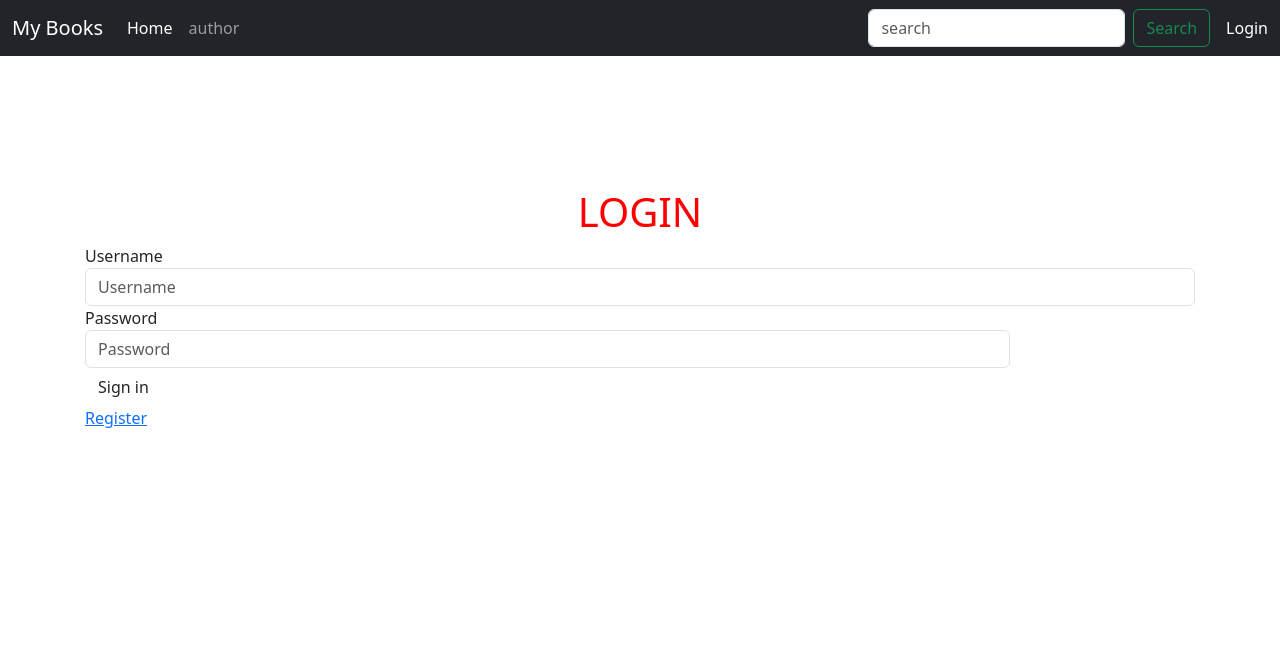
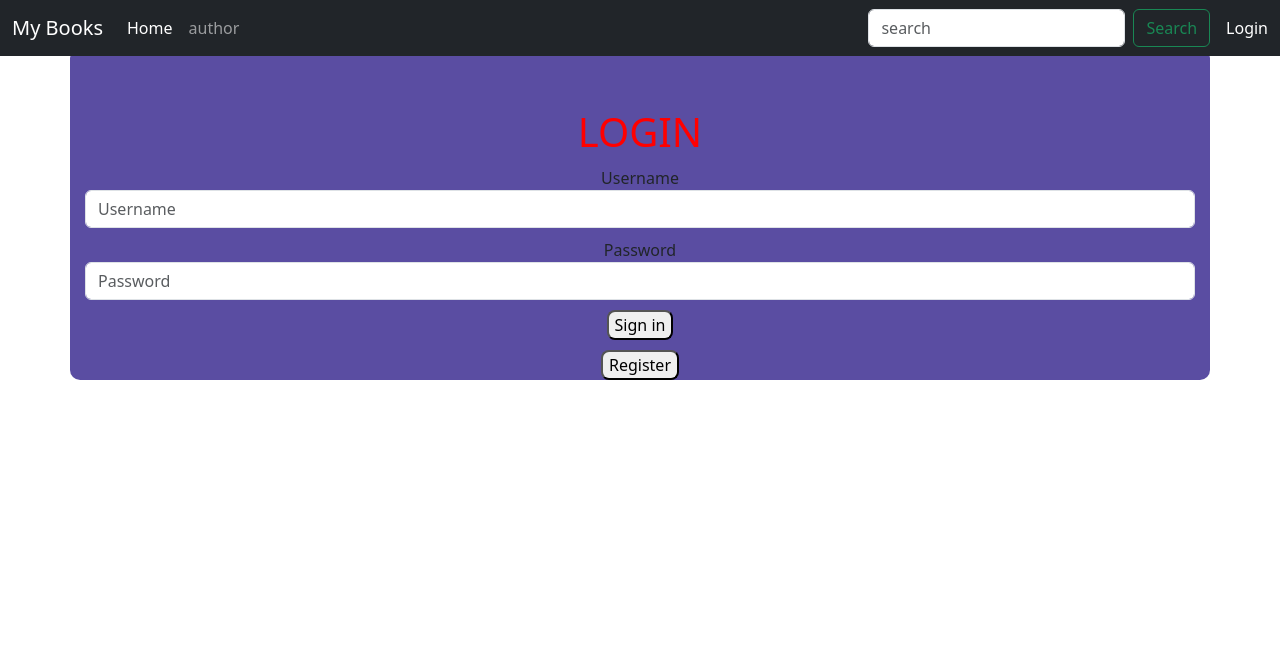
Before and after one commit to Erwanmanach/tuto-flask, a Flask app: page /login/ in a window 1280 px wide. Shown: the top 670 px of the page. Run offline with Flask 2, Linux system fonts and the light colour scheme; some libraries are stand-ins or nearby versions.

Commit message:
refonte connexion et home.css #11

```diff
--- a/tuto/static/home.css
+++ b/tuto/static/home.css
@@ -10,7 +10,7 @@ div.sample{
 }
 
 main{
-    margin-top: 8em;
+    margin-top: 3em;
 }
 
 footer{
--- a/tuto/static/login.css
+++ b/tuto/static/login.css
@@ -1,4 +1,30 @@
 h1 {
     padding: 3vm;
+}
 
+
+.container div {
+    width: 100%;
+    margin-bottom: 10px;
 }
+
+.container label{
+    margin: auto;
+    display: block;
+    text-align: center;
+    margin-top: 10px;
+}
+
+#mainpage{
+    background-color: rgba(56, 41, 143, 0.829);
+    border-radius: 10px;
+}
+
+a{
+    text-decoration: none;
+}
+
+button{
+    display: block;
+    margin: auto;
+}
--- a/tuto/static/templates2.css
+++ b/tuto/static/templates2.css
@@ -24,3 +24,7 @@ li{
 .formulaire_prix{
     border-radius: 15px;
 }
+
+#mainpage{
+    background-color: rgba(191, 186, 240, 0.74);
+}
--- a/tuto/templates/base.html
+++ b/tuto/templates/base.html
@@ -68,7 +68,7 @@
     </header>
     <!-- Your page content -->
     <main class="flex-shrink-0">
-        <div class="container">
+        <div class="container" id="mainpage">
         {% block content %}
         {% endblock %}
         </div>
--- a/tuto/templates/login.html
+++ b/tuto/templates/login.html
@@ -13,28 +13,24 @@
     action ="{{ url_for('login') }}">
     {{ form.hidden_tag() }}
     <div class ="form-group">
-        <label for="username " class ="col-sm-2 control-label">
+        <div class ="col-sm 10">
             {{ form.username.label }}
-        </label>
-        <div class ="col-sm 10">
         {{ form.username(size =50, class_="form-control",
             placeholder="Username") }}
         </div>
     </div>
     <div class ="form-group">
-        <label for="password " class ="col-sm-2 control-label">
+        <div class ="col-sm-10">
             {{ form.password.label }}
-        </label>
-        <div class ="col-sm-10">
             {{ form.password(size =50, class_ ="form-control",
             placeholder ="Password") }}
         </div>
     </div>
     <div class ="form-group">
         <div class ="col-sm-offset-2 col-sm-10">
-            <button type="submit" class ="btn btn-default">Sign in </button>
+            <button type="submit">Sign in </button>
         </div>
     </div>
 </form>
-    <a href="{{ url_for('register') }}">Register</a>
+    <a href="{{ url_for('register') }}"><button type="button">Register</button></a>
 {% endblock %}
```
Also changed, not shown: tuto/templates/register.html (+4 -8 lines).
